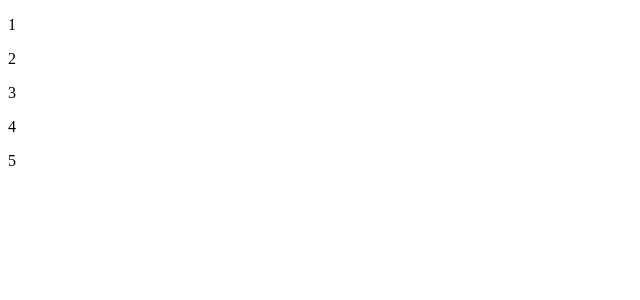
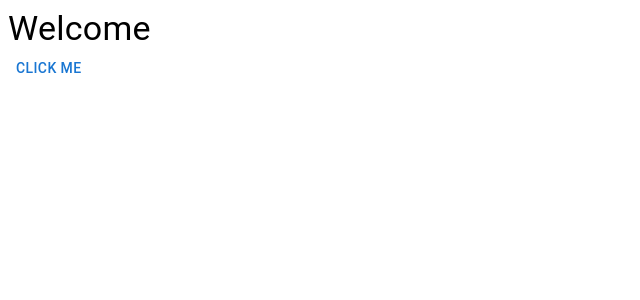
Before and after one commit to debraj137/react-ts, a React (Vite) app: page / in a window 1280 px wide. Shown: the top 300 px of the page, without its empty margins (0-640 px from the left). Built offline with nearby package versions, Linux system fonts and the light colour scheme.

Commit message:
button and typography use in material ui

```diff
--- a/src/App.tsx
+++ b/src/App.tsx
@@ -1,8 +1,9 @@
 // import { useState } from 'react'
 // import { useEffect, useRef } from 'react'
 // import { useState } from 'react'
+import { Button, Typography } from '@mui/material';
 import './App.css'
-import List from './List';
+// import List from './List';
 // import Child from './Child'
 
 function App() {
@@ -18,12 +19,16 @@ function App() {
   //   setEmail(e.target.value)
   // }
   return (
-    // <Child name='debraj' age={30}/>
-    // <button onClick={()=>setCount(count+1)}>{count}</button>
-    // <input type="text" ref = {inputRef}/>
-    // <input type="text" value={email} onChange={handleChange} placeholder='enter your email'/>
+    <>
+      {/* <Child name='debraj' age={30} />
+      <button onClick={() => setCount(count + 1)}>{count}</button>
+      <input type="text" ref={inputRef} />
+      <input type="text" value={email} onChange={handleChange} placeholder='enter your email' />
 
-    <List items={[1,2,3,4,5]} render={(item)=><p key={item}>{item}</p>}/>
+      <List items={[1, 2, 3, 4, 5]} render={(item) => <p key={item}>{item}</p>} /> */}
+      <Typography variant='h4'>Welcome</Typography>
+      <Button>Click Me</Button>
+    </>
   )
 }
 
```
Also changed, not shown: src/concept.txt.
